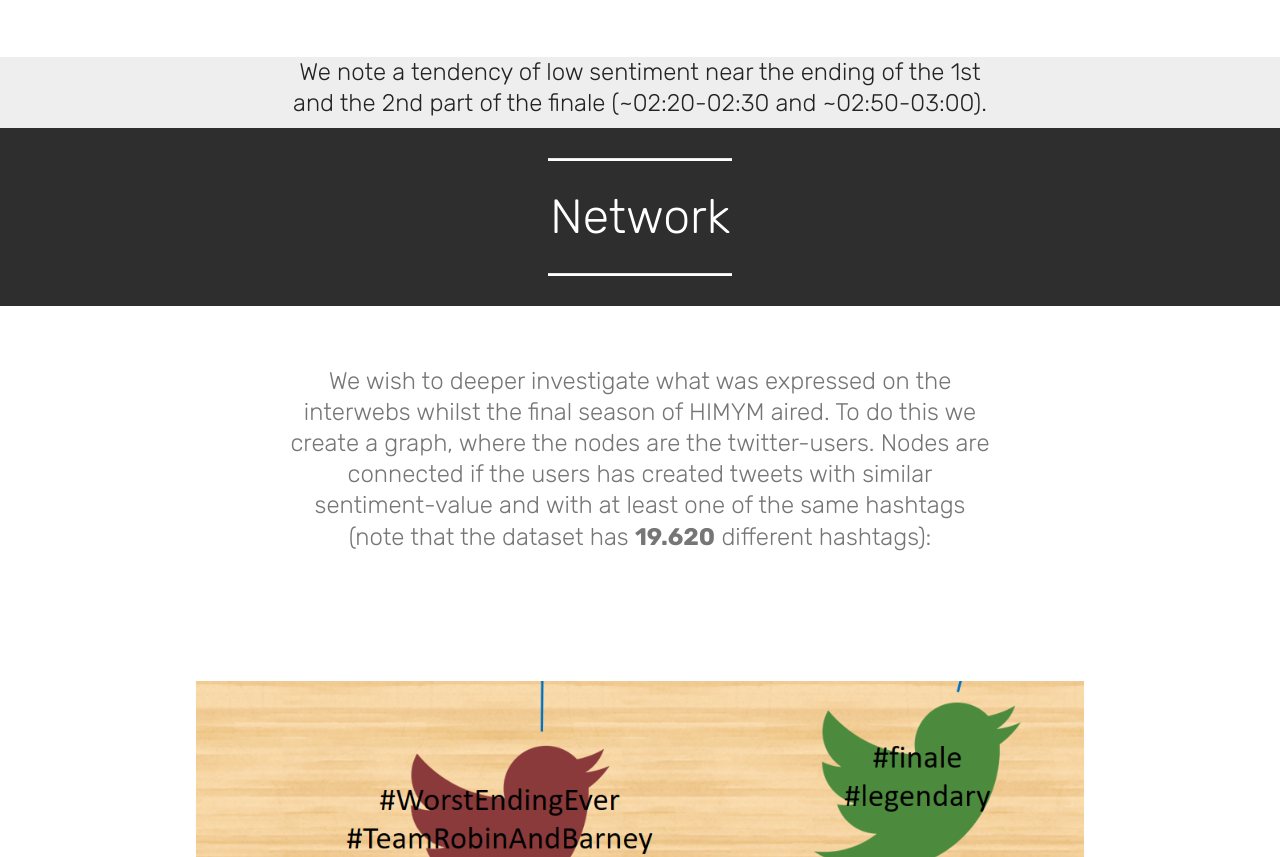
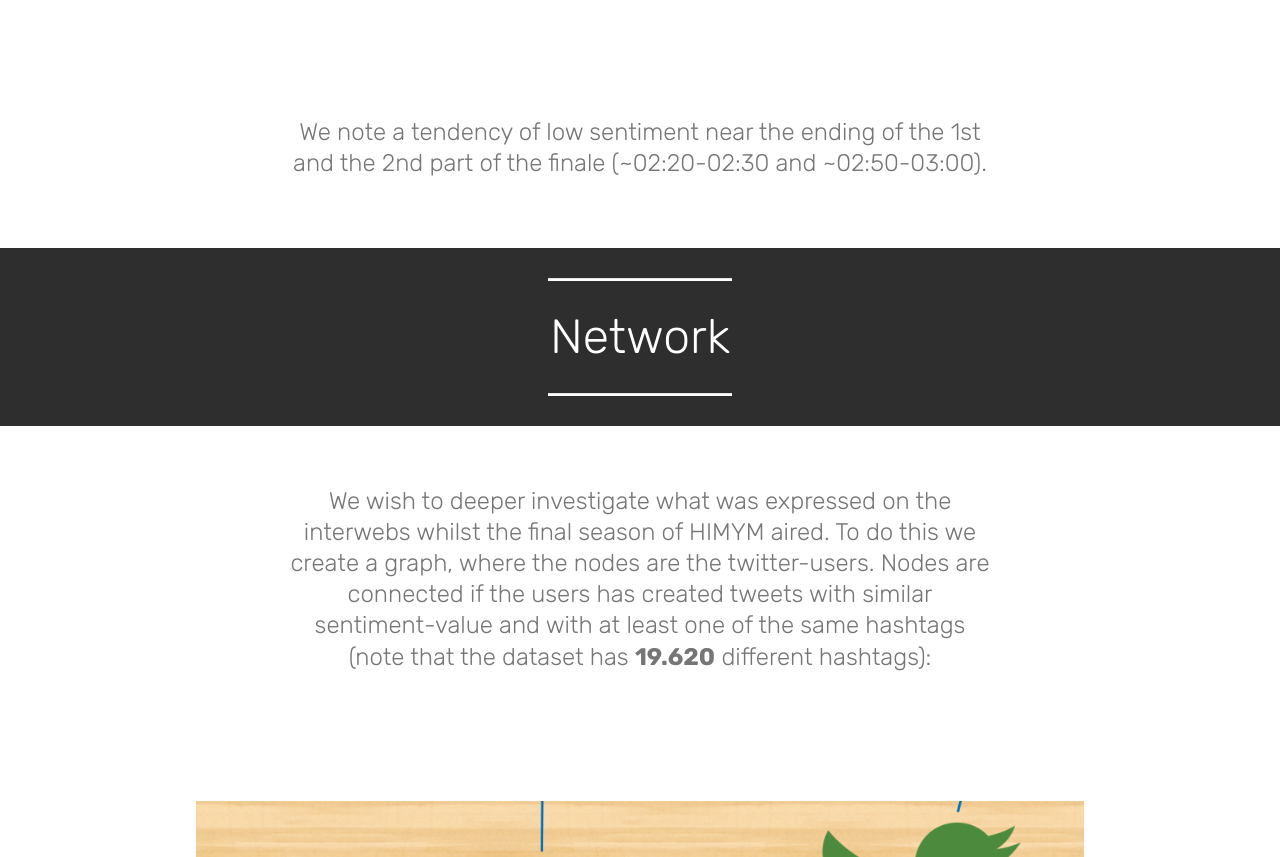
Before and after one commit to Skov94/Skov94.github.io, a plain HTML site: page index.html in a window 1280 px wide. Shown: the part 7726-8583 px from the top of the page. Drawn offline with Linux system fonts and the light colour scheme; files whose address does not match are found by name.

Commit message:
Add files via upload

```diff
--- a/assets/mobirise/css/mbr-additional.css
+++ b/assets/mobirise/css/mbr-additional.css
@@ -2577,6 +2577,14 @@ body {
     width: 100% !important;
   }
 }
+.cid-qDeyDHaEI3 {
+  padding-top: 60px;
+  padding-bottom: 60px;
+  background-color: #ffffff;
+}
+.cid-qDeyDHaEI3 .mbr-section-subtitle {
+  color: #767676;
+}
 .cid-qCt4iKsjoh {
   padding-top: 30px;
   padding-bottom: 30px;
```
